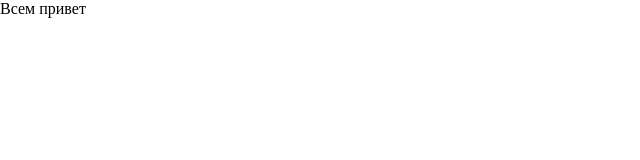
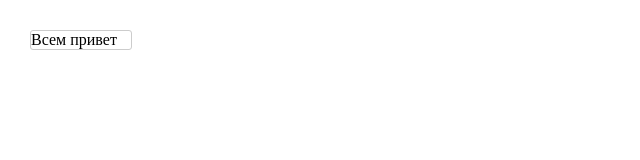
Before and after one commit to Andrew2112/learn-git, a plain HTML site: page index.html in a window 1280 px wide. Shown: the whole page, without its empty margins (0-640 px from the left). Drawn offline with Linux system fonts and the light colour scheme.

Commit message:
4 commit

```diff
--- a/style.css
+++ b/style.css
@@ -2,3 +2,12 @@
     margin: 0;
     padding: 0;
 }
+
+.box {
+    border: 1px solid #ccc;
+    border-radius: 3px;
+    margin-top: 30px;
+    margin-left: 30px;
+    display: block;
+    width: 100px;
+}
```
